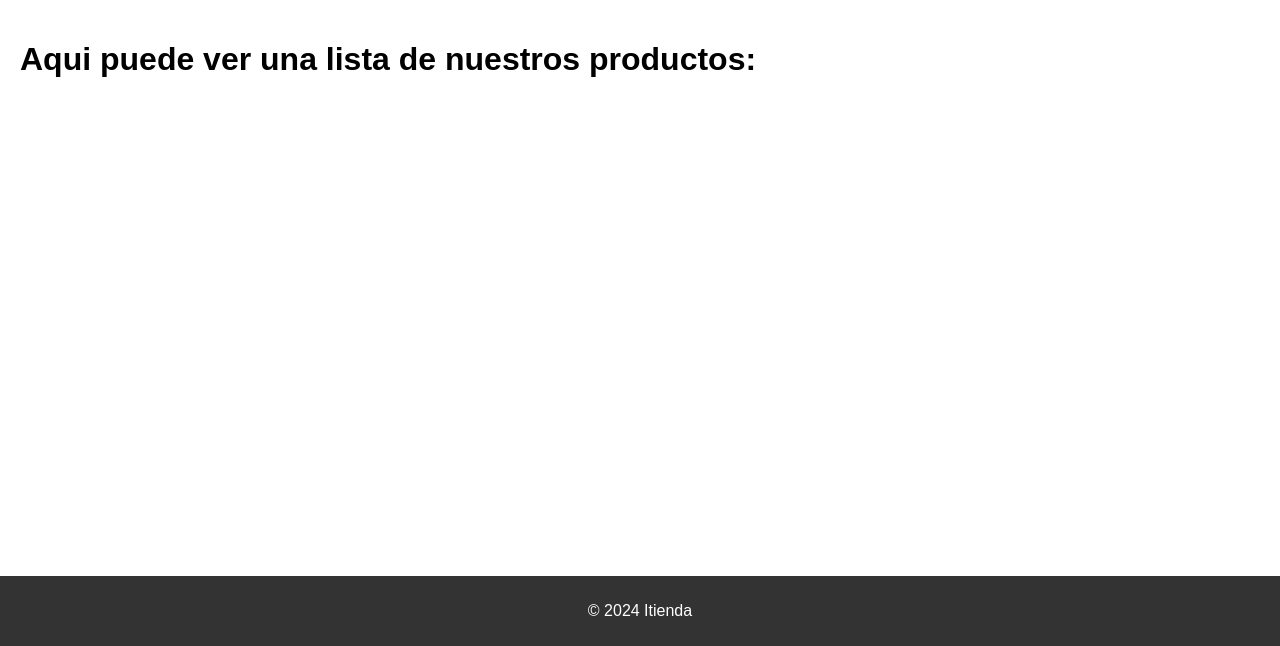
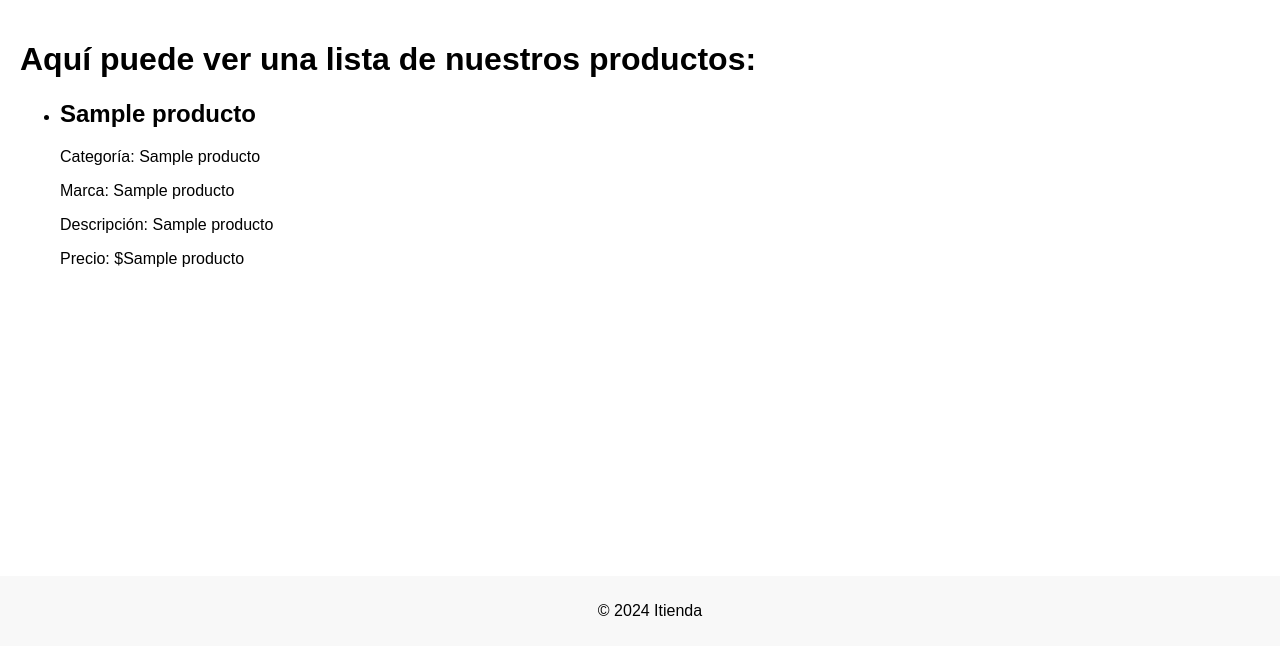
Before and after one commit to CamiloPE12/Parcial-2-jcp, a Flask app: template templates/productos.html in a window 1280 px wide. Shown: the part 154-800 px from the top of the page. Run offline with Flask 3, Linux system fonts and the light colour scheme; the template is opened without the code that fills it: most values are stand-ins (such as "Sample title", 1, 10 or a date in 2020).

Commit message:
Ultima Actualizacion

```diff
--- a/main.py
+++ b/main.py
@@ -1,44 +1,33 @@
-from flask import Flask, render_template, redirect
+from flask import Flask, render_template
 import sqlite3
-# aplicación
+# Aplicación
 app = Flask(__name__)
 
 # Rutas
 @app.route('/')
 def ruta_raiz():
+    return render_template('index.html')
+
+@app.route('/index.html')
+def ruta_index():
+    return render_template('index.html')
+
+@app.route('/productos.html')
+def mostrar_productos():
     try:
-        # Establecer la conexión a la base de datos
         with sqlite3.connect('mi_base_de_datos.db') as conexion:
             cursor = conexion.cursor()
-            # Nombre de la tabla
             nombre_tabla = "ProductosItienda"
-            # Consulta para seleccionar todos los datos de la tabla
             cursor.execute(f"SELECT * FROM {nombre_tabla}")
-            # Obtener todos los resultados
             productos = cursor.fetchall()
-            # Renderizar la plantilla y pasar los datos
             return render_template('productos.html', productos=productos)
     except sqlite3.Error as error:
         print("Error al cargar los datos:", error)
         return "Error al cargar los datos"
 
-@app.route('/producto/<int:pid>')
-def ruta_producto(pid):
-    try:
-        # Establecer la conexión a la base de datos
-        with sqlite3.connect('mi_base_de_datos.db') as conexion:
-            cursor = conexion.cursor()
-            # Nombre de la tabla
-            nombre_tabla = "ProductosItienda"
-            # Consulta para seleccionar un producto específico por su id
-            cursor.execute(f"SELECT * FROM {nombre_tabla} WHERE id = ?", (pid,))
-            # Obtener el resultado
-            producto = cursor.fetchone()
-            # Renderizar la plantilla y pasar el producto
-            return render_template('producto.html', producto=producto)
-    except sqlite3.Error as error:
-        print("Error al cargar el producto:", error)
-        return "Error al cargar el producto"
+@app.route('/contacto.html')
+def ruta_contacto():
+    return render_template('contacto.html')
 
 # Programa principal
 if __name__ == '__main__':
--- a/static/css/estilo.css
+++ b/static/css/estilo.css
@@ -49,11 +49,11 @@ main {
 }
 
 footer {
-    background-color: #333;
-    color: #fff;
-    text-align: center;
-    padding: 10px 0;
     position: fixed;
+    left: 0;
     bottom: 0;
     width: 100%;
+    background-color: #f8f8f8;
+    padding: 10px;
+    text-align: center;
 }
--- a/templates/productos.html
+++ b/templates/productos.html
@@ -3,7 +3,7 @@
 <head>
     <meta charset="UTF-8">
     <meta name="viewport" content="width=device-width, initial-scale=1.0">
-    <title>Tienda de Celulares</title>
+    <title>Tienda de Celulares - Productos</title>
     <link rel="stylesheet" href="../static/css/estilo.css">
 </head>
 <body>
@@ -19,8 +19,18 @@
     </header>
 
     <main>
-       <h1> Aqui puede ver una lista de nuestros productos: </h1>
-
+        <h1>Aquí puede ver una lista de nuestros productos:</h1>
+        <ul>
+            {% for producto in productos %}
+            <li>
+                <h2>{{ producto[3] }}</h2>
+                <p>Categoría: {{ producto[1] }}</p>
+                <p>Marca: {{ producto[2] }}</p>
+                <p>Descripción: {{ producto[4] }}</p>
+                <p>Precio: ${{ producto[5] }}</p>
+            </li>
+            {% endfor %}
+        </ul>
     </main>
 
     <footer>
```
